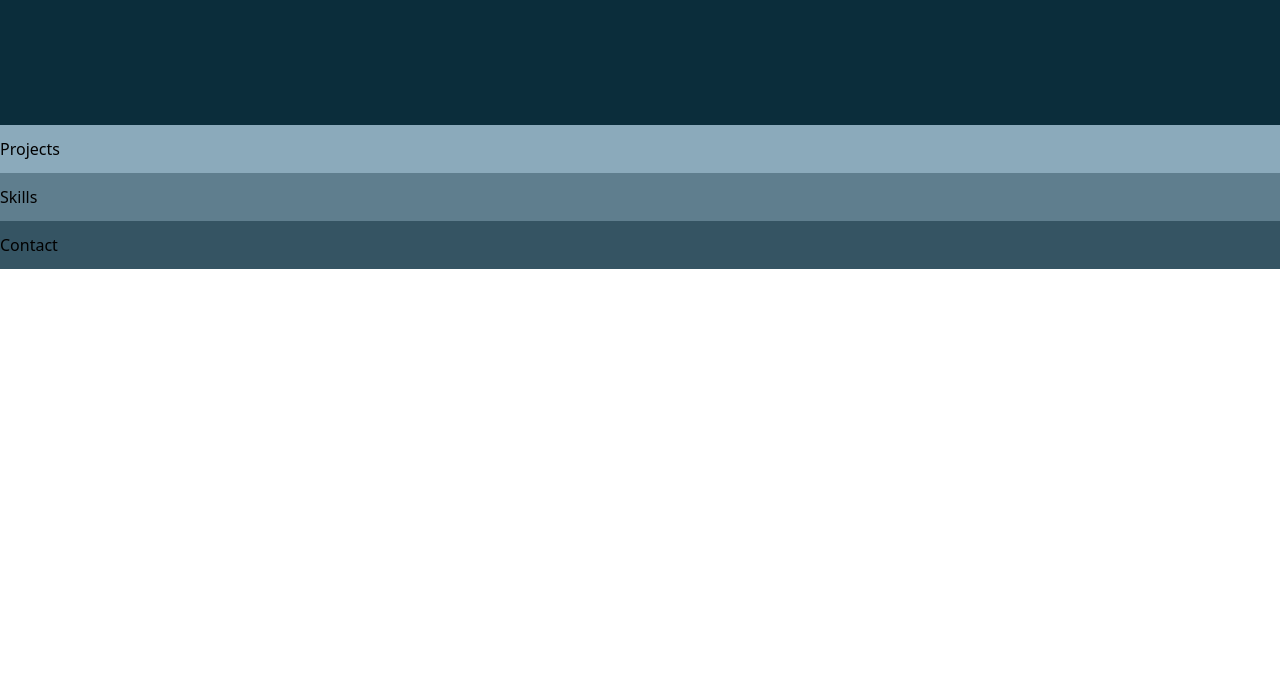
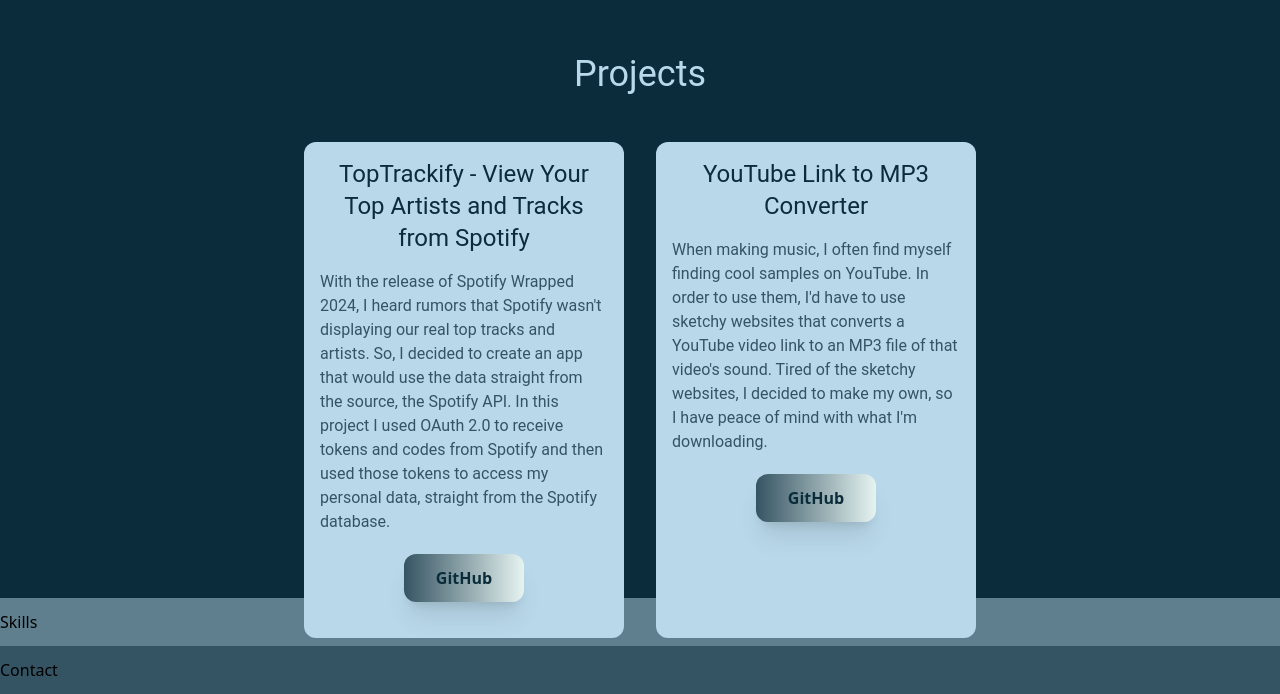
Before and after one commit to rafaromo23/Personal-Portfolio, a React (Vite) app: page / in a window 1280 px wide. Shown: the part 675-1369 px from the top of the page. Before the commit the page ends 944 px from the top, so only its background shows below. Built offline with nearby package versions, Linux system fonts and the light colour scheme.

Commit message:
Finished Projects section

```diff
--- a/src/App.jsx
+++ b/src/App.jsx
@@ -1,6 +1,6 @@
 const App = () => (
   <main className="relative">
-    <header className="absolute py-3 w-full bg-darkest text-lighter">
+    <header className="py-3 w-full bg-darkest text-lighter">
       <nav className="py-3 bg-darkest">
         <ul className="flex justify-center space-x-12">
           <li>
@@ -16,7 +16,9 @@
       </nav>
     </header>
 
-    <section className="flex h-screen">
+
+    {/* HOME SECTION */}
+    <section className="flex h-[80vh]">
 
       {/* Left side */}
       <section className="flex w-1/2 items-center justify-end bg-darkest text-lighter">
@@ -24,7 +26,8 @@
           <h1 className="font-mont text-6xl py-6">Hello, I am Rafael Romo</h1>
           <p className="font-mont text-xl">A computer science student at Columbia University</p>
           <p className="font-mont">Here is my Resume:
-            <button className="px-5 py-5"><a href="/public/RafaelRomo_Resume.pdf" className="inline-block bg-gradient-to-r from-darker to-lighter text-darkest py-3 px-8 rounded-xl text-lg font-semibold shadow-xl transition-all duration-300 ease-in-out transform hover:scale-105 hover:shadow-2xl hover:from-darker hover:to-lighter"> Resume</a></button>
+            <button className="px-5 py-5"><a href="/public/RafaelRomo_Resume.pdf" target="_blank"
+            className="inline-block bg-gradient-to-r from-darker to-lighter text-darkest py-3 px-8 rounded-xl text-lg font-semibold shadow-xl transition-all duration-300 ease-in-out transform hover:scale-105 hover:shadow-2xl hover:from-darker hover:to-lighter"> Resume</a></button>
           </p>
         </header>
       </section>
@@ -38,8 +41,45 @@
     </section>
 
 
-    <section className="py-3 bg-light">
-      Projects
+    {/* PROJECTS SECTION */}
+    <section className="py-4 bg-darkest h-[70vh] text-lighter">
+      <header className="text-center">
+        <h1 className="font-mont text-4xl">Projects</h1>
+      </header>
+
+      {/* Cards Section */}
+      <section className="flex space-x-8 justify-center py-4">
+
+        <section className="bg-lighter w-1/4 p-4 rounded-xl mt-8">
+          <header className="text-center">
+            <h2 className="font-mont text-2xl text-darkest">TopTrackify - View Your Top Artists and Tracks from Spotify</h2>
+          </header>
+          <p className="font-mont text-darker mt-4">With the release of Spotify Wrapped 2024, I heard rumors that Spotify wasn't displaying our real top tracks and artists.
+            So, I decided to create an app that would use the data straight from the source, the Spotify API.
+            In this project I used OAuth 2.0 to receive tokens and codes from Spotify and then used those tokens to access my personal data, straight from the Spotify database.</p>
+
+          <section className="flex justify-center">
+            <button className="p-5"><a href="https://github.com/rafaromo23/TopTrackify" target="_blank"
+              className="inline-block bg-gradient-to-r from-darker to-lightest text-darkest py-3 px-8 rounded-xl text-base font-semibold shadow-xl transition-all duration-300 ease-in-out transform hover:scale-105 hover:shadow-2xl hover:from-darker hover:to-lighter">GitHub</a></button>
+          </section>
+        </section>
+
+        <section className="bg-lighter w-1/4 p-4 rounded-xl mt-8">
+          <header className="text-center">
+            <h2 className="font-mont text-2xl text-darkest">YouTube Link to MP3 Converter</h2>
+          </header>
+          <p className="font-mont text-darker mt-4">When making music, I often find myself finding cool samples on YouTube.
+            In order to use them, I'd have to use sketchy websites that converts a YouTube video link to an MP3 file of that video's sound.
+            Tired of the sketchy websites, I decided to make my own, so I have peace of mind with what I'm downloading.</p>
+
+
+          <section className="flex justify-center">
+            <button className="p-5"><a href="/public/RafaelRomo_Resume.pdf" target="_blank"
+              className="inline-block bg-gradient-to-r from-darker to-lightest text-darkest py-3 px-8 rounded-xl text-base font-semibold shadow-xl transition-all duration-300 ease-in-out transform hover:scale-105 hover:shadow-2xl hover:from-darker hover:to-lighter">GitHub</a></button>
+          </section>
+        </section>
+
+      </section>
     </section>
 
 
```
Also changed, not shown: public/TrackifyCustomize.png (added), public/TrackifyTopTracks.png (added).
